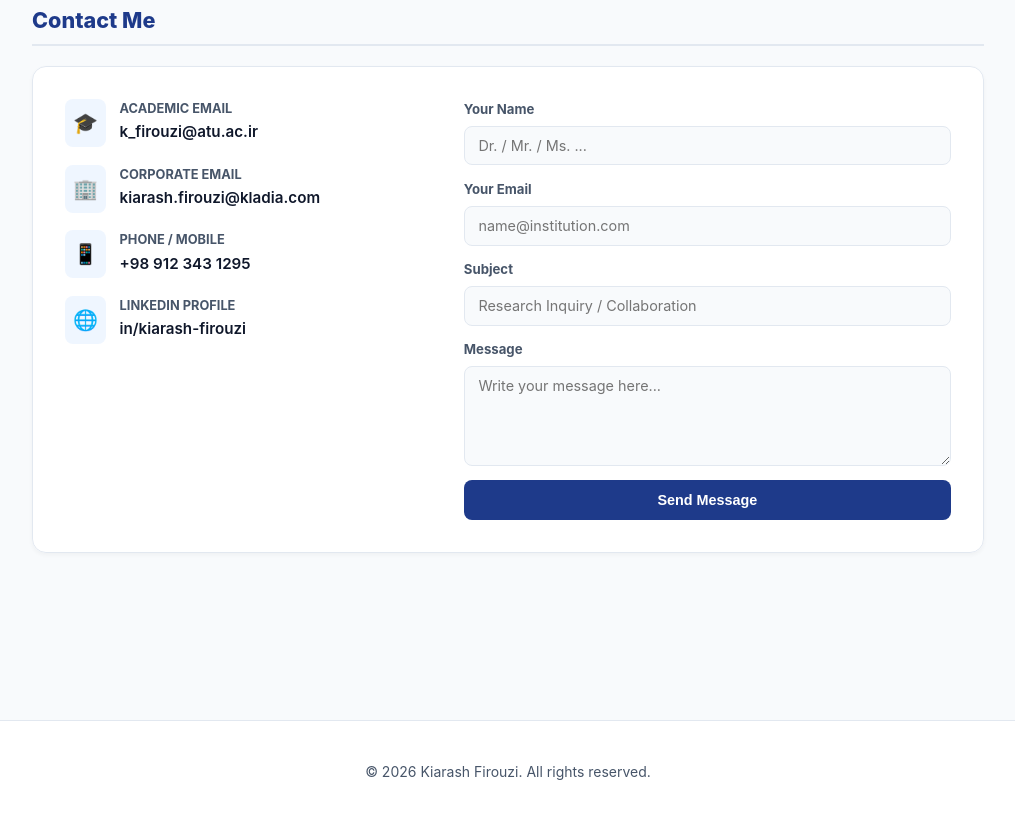
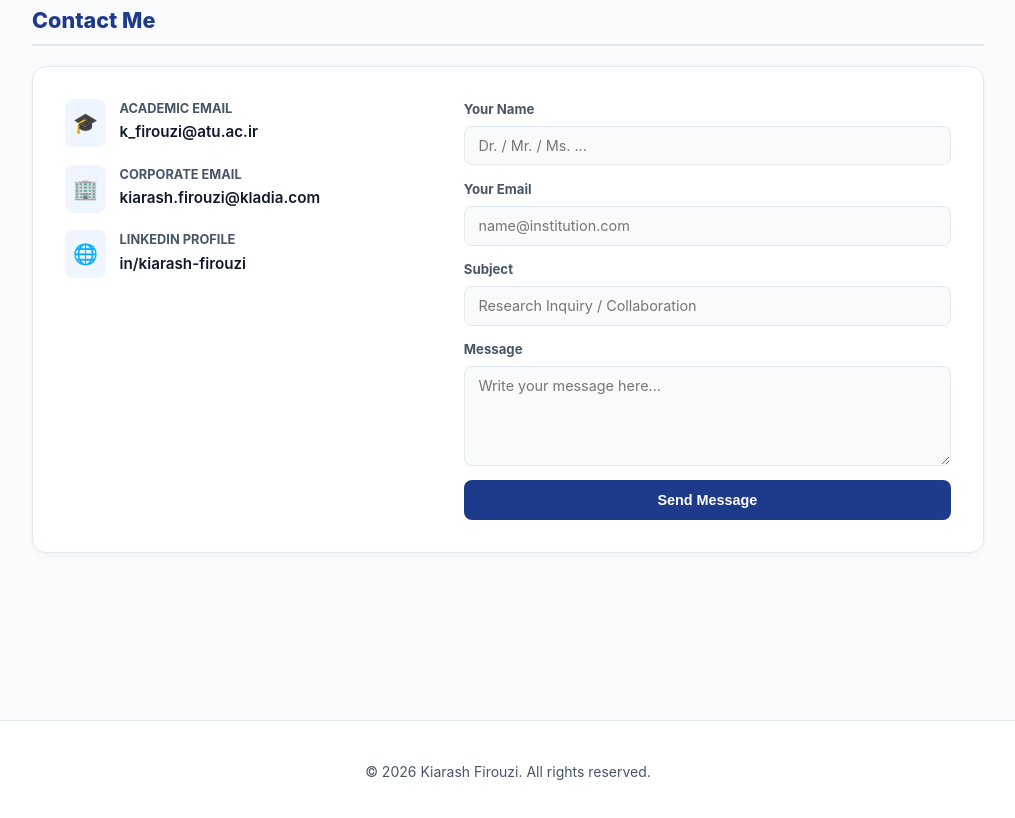
Before and after one commit to KiarashF/KiarashF, a plain HTML site: page index.html in a window 1280 px wide. Shown: the part 4660-5478 px from the top of the page, without its empty margins (132-1147 px from the left). Drawn offline with Linux system fonts and the light colour scheme.

Commit message:
Add files via upload

```diff
--- a/index.html
+++ b/index.html
@@ -1017,14 +1017,6 @@
           </div>
 
           <div class="contact-item">
-            <div class="contact-icon">📱</div>
-            <div>
-              <div class="contact-detail-title">Phone / Mobile</div>
-              <a href="tel:+989123431295" class="contact-detail-text">+98 912 343 1295</a>
-            </div>
-          </div>
-
-          <div class="contact-item">
             <div class="contact-icon">🌐</div>
             <div>
               <div class="contact-detail-title">LinkedIn Profile</div>
```
